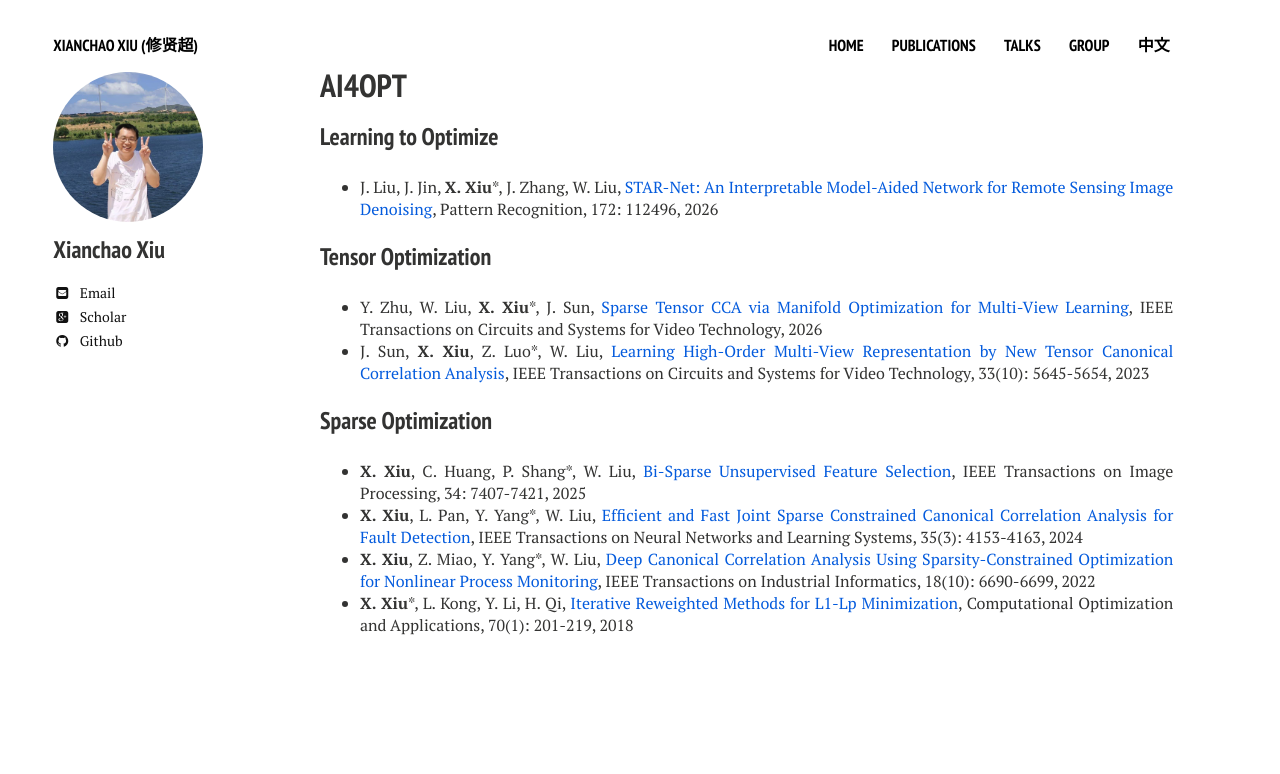
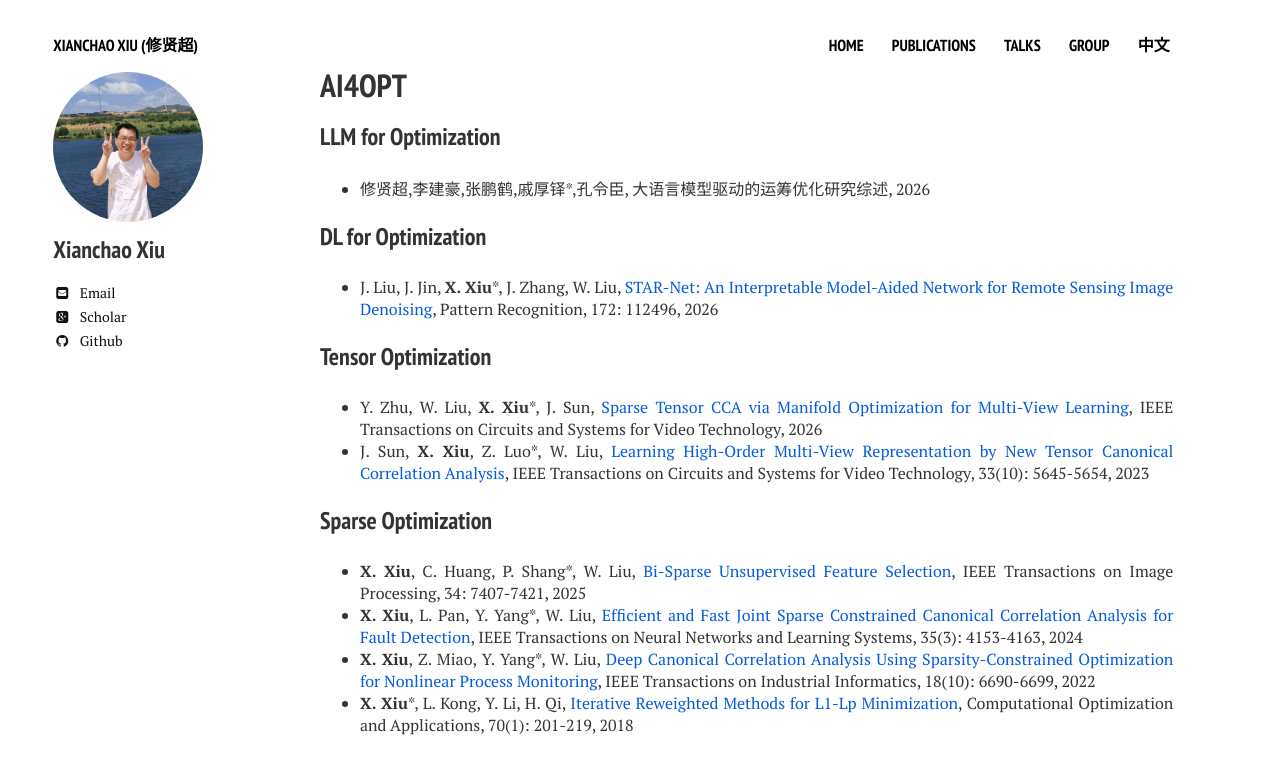
Before and after one commit to xianchaoxiu/xianchaoxiu.github.io, a Jekyll site: the page built from chinese/research/OPT/index.md, in a window 1280 px wide. Shown: the top 774 px of the page. Built offline with Jekyll 4.4.1, drawn with Linux system fonts in a browser that asks for light colours; nearby versions of some CDN libraries.

Commit message:
Update index.md

```diff
--- a/chinese/research/OPT/index.md
+++ b/chinese/research/OPT/index.md
@@ -6,7 +6,13 @@ share: false
 ---
 
 
-### Learning to Optimize
+
+### LLM for Optimization
+* 修贤超,李建豪,张鹏鹤,戚厚铎*,孔令臣, 大语言模型驱动的运筹优化研究综述, 2026  <br>
+
+
+
+### DL for Optimization
 * J. Liu, J. Jin, <b>X. Xiu</b>*, J. Zhang, W. Liu, <a href="https://doi.org/10.1016/j.patcog.2025.112496" class="textlink" target="_blank">STAR-Net: An Interpretable Model-Aided Network for Remote Sensing Image Denoising</a>, Pattern Recognition, 172: 112496, 2026  <br>
 
 
```
